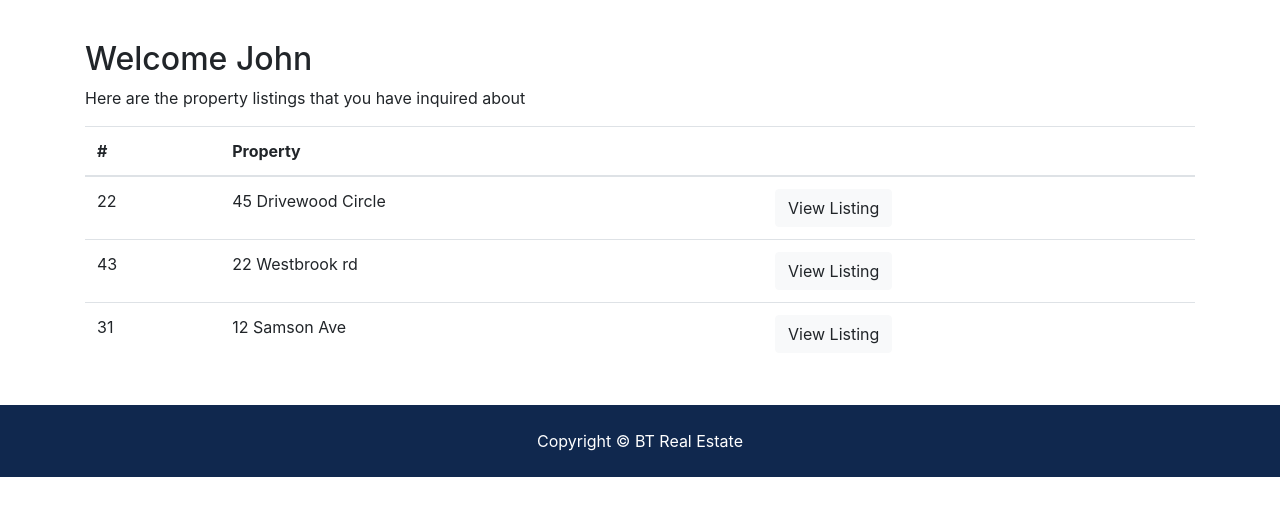
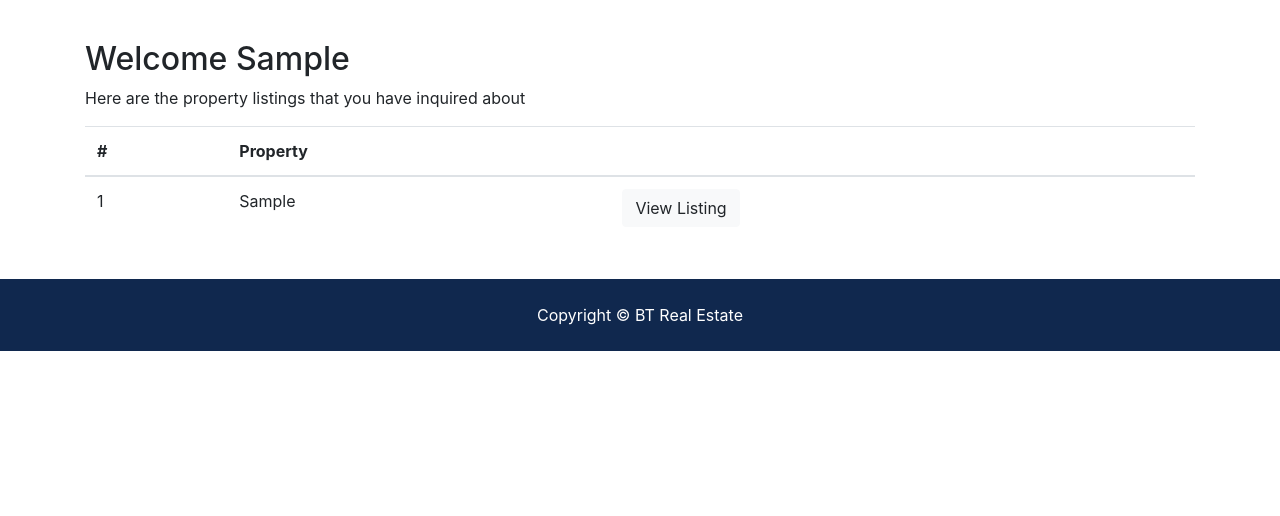
Before and after one commit to liyi54/BTRE-app, a Django app: page /accounts/dashboard in a window 1280 px wide. Shown: the part 192-708 px from the top of the page. Run offline with Django 3.2, Linux system fonts and the light colour scheme; a user stored in the database is signed in; tables that the repository leaves empty hold one stand-in row (values such as "Sample post"); some libraries are stand-ins or nearby versions.

Commit message:
updated dashboard

```diff
--- a/accounts/views.py
+++ b/accounts/views.py
@@ -1,6 +1,7 @@
 from django.shortcuts import render, redirect
 from django.contrib import messages, auth
 from django.contrib.auth.models import User
+from contacts.models import Contacts
 
 def login(request):
     if request.method == 'POST':
@@ -56,7 +57,11 @@ def register(request):
 
 def dashboard(request):
     # user = User.objects.filter()
-    return render(request, 'accounts/dashboard.html')
+    contact = Contacts.objects.order_by('-inquiry_date').filter(user_id__exact=request.user.id)
+    context = {
+        'contact': contact
+    }
+    return render(request, 'accounts/dashboard.html', context)
 
 def logout(request):
     if request.method == 'POST':
--- a/contacts/views.py
+++ b/contacts/views.py
@@ -24,7 +24,8 @@ def contact(request):
                            phone=phone, message=message)
         contact.save()
 
-        send_mail('INQUIRY ON '+listing, message, email, [realtor_email, 'adeliyiseyi@gmail.com'], fail_silently=False)
+        send_mail('INQUIRY ON '+listing, message + "\n For more information on this inquiry, please Login to the admin panel",
+                  email, [realtor_email, 'adeliyiseyi@gmail.com'], fail_silently=False)
 
         messages.success(request,'Your inquiry has been submitted. You will receive feedback from the Realtor')
 
--- a/templates/accounts/dashboard.html
+++ b/templates/accounts/dashboard.html
@@ -21,7 +21,8 @@
       <div class="row">
            {% include 'partials/_alerts.html' %}
         <div class="col-md-12">
-          <h2>Welcome John</h2>
+          <h2>Welcome {{user.first_name}}</h2>
+        {% if contact %}
           <p>Here are the property listings that you have inquired about</p>
           <table class="table">
             <thead>
@@ -32,29 +33,20 @@
               </tr>
             </thead>
             <tbody>
+            {% for contact in contact %}
               <tr>
-                <td>22</td>
-                <td>45 Drivewood Circle</td>
+                <td>{{ contact.id }}</td>
+                <td>{{contact.listing}}</td>
                 <td>
-                  <a class="btn btn-light" href="#">View Listing</a>
+                  <a class="btn btn-light" href="{% url 'listing' contact.listing_id %}">View Listing</a>
                 </td>
               </tr>
-              <tr>
-                <td>43</td>
-                <td>22 Westbrook rd</td>
-                <td>
-                  <a class="btn btn-light" href="#">View Listing</a>
-                </td>
-              </tr>
-              <tr>
-                <td>31</td>
-                <td>12 Samson Ave</td>
-                <td>
-                  <a class="btn btn-light" href="#">View Listing</a>
-                </td>
-              </tr>
+            {% endfor %}
             </tbody>
           </table>
+        {% else %}
+            <p> You have not made any Inquiries </p>
+        {% endif %}
         </div>
       </div>
     </div>
```
